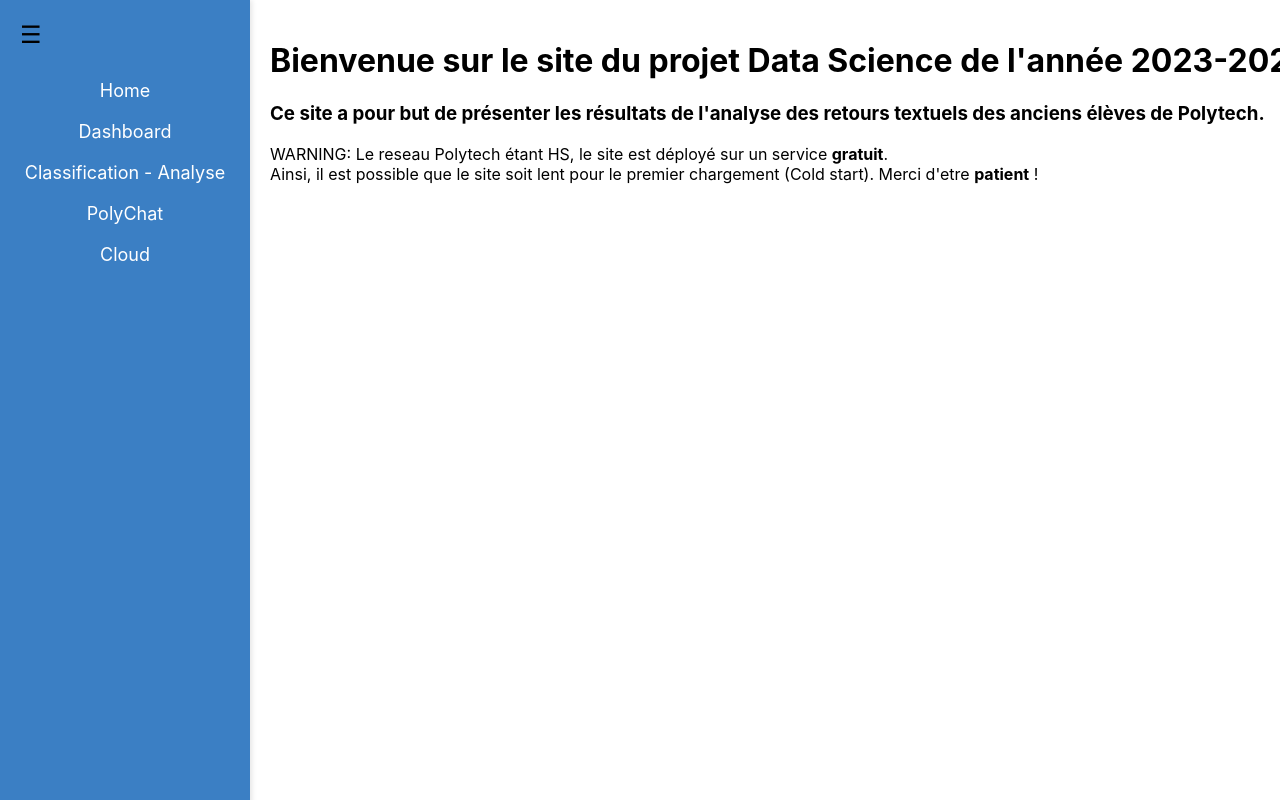
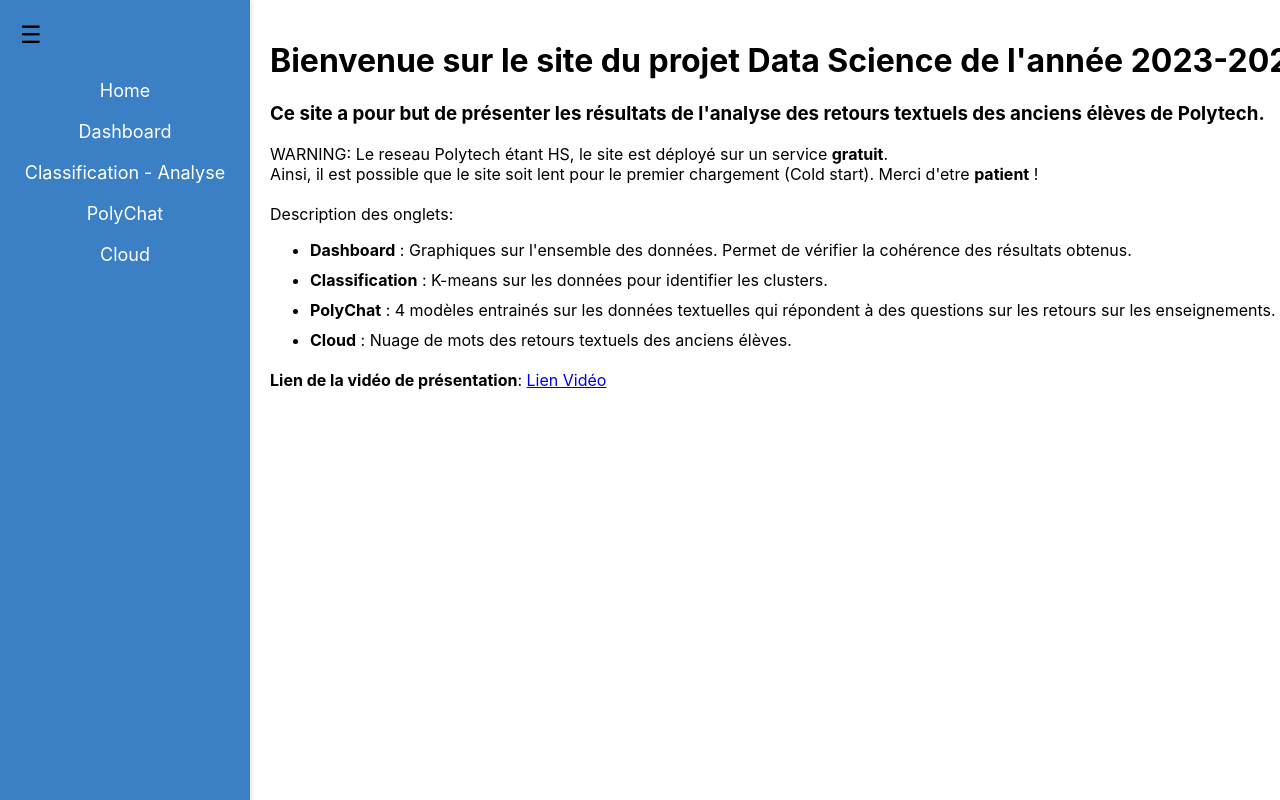
Before and after one commit to alexdeloire/data-science-frontend, a React (Create React App) app: page / in a window 1280 px wide. Shown: the top 800 px of the page. Built offline with nearby package versions, Linux system fonts and the light colour scheme; no server answers.

Commit message:
homepage

```diff
--- a/src/components/Home.js
+++ b/src/components/Home.js
@@ -20,6 +20,26 @@
             <div>
              Ainsi, il est possible que le site soit lent pour le premier chargement (Cold start). Merci d'etre <b>patient</b> !
             </div>
+            <div style= {{marginTop: "20px"}}>
+                Description des onglets:
+            </div>
+            <ul>
+                <li style={{marginTop: "10px"}}>
+                    <b>Dashboard</b> : Graphiques sur l'ensemble des données. Permet de vérifier la cohérence des résultats obtenus.
+                </li>
+                <li style={{marginTop: "10px"}}>
+                    <b>Classification</b> : K-means sur les données pour identifier les clusters.
+                </li>
+                <li style={{marginTop: "10px"}}>
+                    <b>PolyChat</b> : 4 modèles entrainés sur les données textuelles qui répondent à des questions sur les retours sur les enseignements.
+                </li>
+                <li style={{marginTop: "10px"}}>
+                    <b>Cloud</b> : Nuage de mots des retours textuels des anciens élèves.
+                </li>
+            </ul>
+            <div style= {{marginTop: "20px"}}>
+                <b>Lien de la vidéo de présentation</b>: <a href="https://drive.google.com/drive/folders/1ODPh_CTbQfIZ_Yo1DnuBmgFoEzage9CU?usp=sharing">Lien Vidéo</a>
+            </div>
         </div>
     )
 }
```
